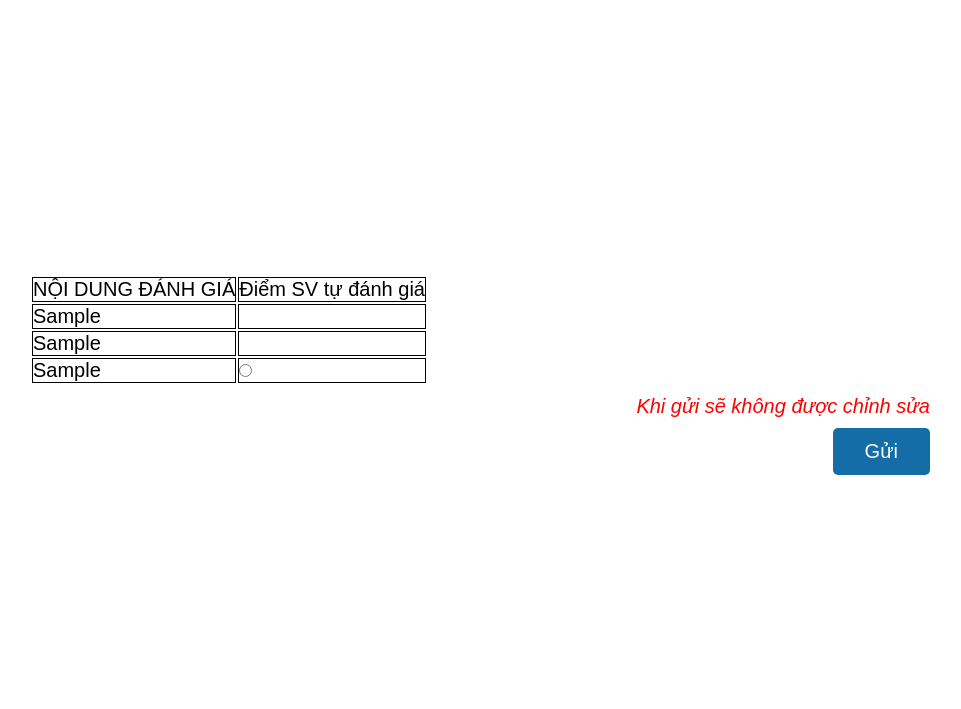
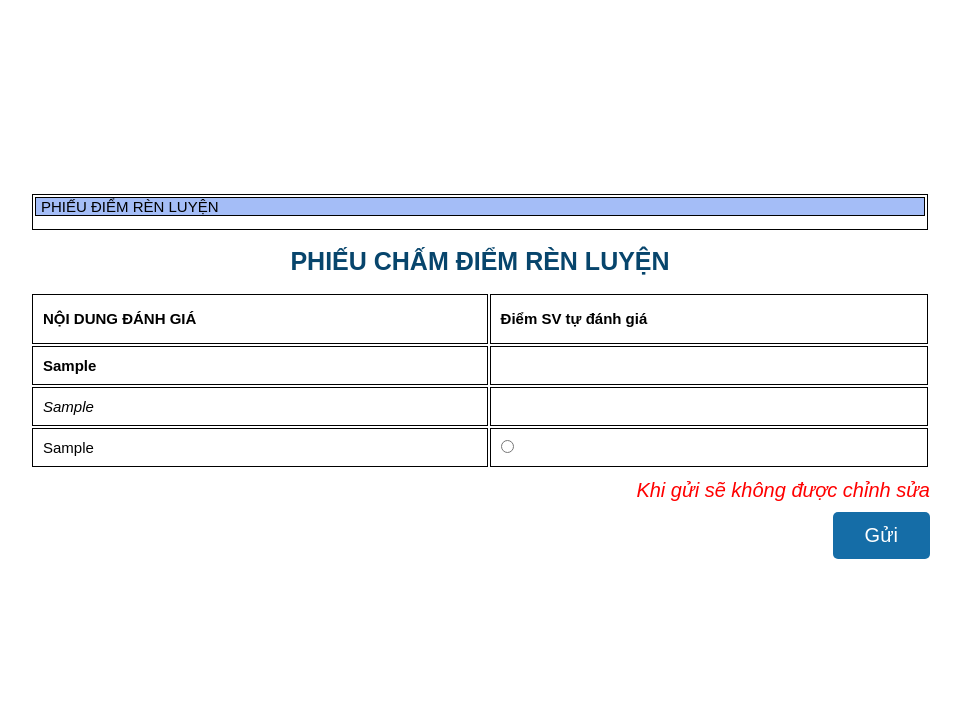
Before and after one commit to dorajane2003/ql_drl, a PHP site: page / in a window 1280 px wide. Shown: the part 66-775 px from the top of the page, without its empty margins (160-1121 px from the left). Run offline with PHP 8.4, Linux system fonts and the light colour scheme; the visitor is signed in with stand-in values (Sample User, id 1); tables that the repository leaves empty or names only in its code hold one stand-in row (values such as "Sample post").

Commit message:
Update home.php

```diff
--- a/pages/home.php
+++ b/pages/home.php
@@ -56,71 +56,91 @@
     if (isset($_POST['btn_submit'])){
        foreach($list_tc2 as $tc2){
             $temp = "id_tc2={$tc2['id_tc2']}";
-            if (!isset($_POST[$temp])){
-                if (check_exist_list($tc2['id_tc2'],$list_tc3,'id_tc2')==false)
-                    $error_diem[$temp] = "Tiêu chí ".$tc2['nd_tc2']." chưa nhập điểm";
-            }else{
-                if (check_exist_list($tc2['id_tc2'],$list_tc3,'id_tc2')== false){
+            if (check_exist_list($tc2['id_tc2'],$list_tc3,'id_tc2')== false)
+                if (isset($_POST[$temp]))
+                    {
                         $temp_value = (int)$_POST[$temp];
                         if ($temp_value > $tc2['diem_max_tc2'])
-                        $error_diem[$temp] = "Tiêu chí ".$tc2['nd_tc2']." vượt quá điểm tối đa";
+                            $error_diem[$temp] = "Tiêu chí ".$tc2['nd_tc2']."<b> vượt quá điểm tối đa</b>";
                         else
+                        if ($temp_value <= $tc2['diem_max_tc2'])
                             $diem[$temp] =  $temp_value;
                     }
+                else{
+                    // echo $tc2['diem_max_tc2']<= 1;
+                    // if ($tc2['diem_max_tc2'] == 0)
+                        // $diem[$temp] = -0;
+                    // else
+                    $error_diem[$temp] = "Tiêu chí ".$tc2['nd_tc2']."<b> chưa nhập điểm</b>";
+
             }
-       }
+
 
        foreach($list_tc3 as $tc3){
             $temp = "id_tc3={$tc3['id_tc3']}";
             if ($tc3['id_tc2'] == 1){
                 if (isset($_POST['dtb'])){
-                    $dtb = $_POST['dtb'];
+                    $diem[$temp] = $tc3['diem_max_tc3'];
                 }
                 else
                     $error_diem['dtb']="Bạn chưa chọn điểm!";
             }
             else
-                if (!empty($_POST[$temp])){
+                if (isset($_POST[$temp])){
+
                     $temp_value = (int)$_POST[$temp];
                         if ($temp_value > $tc3['diem_max_tc3'])
-                            $error_diem[$temp] = "Tiêu chí ".$tc3['nd_tc3']." vượt quá điểm tối đa";
-                        else
-                            $diem[$temp] =  $temp_value;
+                            $error_diem[$temp] = "Tiêu chí ".$tc3['nd_tc3']."<b> vượt quá điểm tối đa</b>";
+
+                        if ($temp_value <= $tc3['diem_max_tc3'])
+                            $diem[$temp] = $temp_value;
                 }
                 else
-                if (empty($_POST[$temp]))
-                    $error_diem[$temp] = "Tiêu chí ".$tc3['nd_tc3']." chưa nhập điểm";
-        }
-
-       if (empty($error_diem)){
-            foreach ($list_tc1 as $tc){
-                foreach($list_tc2 as $tc2){
-                    $temp = "id_tc2={$tc2['id_tc2']}";
-                    if (!isset($_POST[$temp])){
-                        if (check_exist_list($tc2['id_tc2'],$list_tc3,'id_tc2')==false)
-                            $error_diem[$temp] = $temp;
-                    }else{
-                        if (check_exist_list($tc2['id_tc2'],$list_tc3,'id_tc2')== false){
-                            $temp_value = (int)$_POST[$temp];
-                            if ($temp_value > $tc2['diem_max_tc2'])
-                                $error_diem[$temp] = "Tiêu chí ".$tc2['nd_tc2']." vượt quá điểm tối đa";
-                            else
-                                $diem[$temp] =  $temp_value;
+                if (empty($_POST[$temp])){
+                        $error_diem[$temp] = "Tiêu chí ".$tc3['nd_tc3']."<b> chưa nhập điểm</b>";
                 }
         }
        }
 
+
+       if (empty($error_diem)){
+            foreach ($list_tc2 as $tc2){
+                $sum = 0;
+                $temp = "id_tc2={$tc2['id_tc2']}";
+                echo $temp."-";
+                if (check_exist_list($tc2['id_tc2'],$list_tc3,'id_tc2')){
+                    foreach ($list_tc3 as $tc3){
+                        if ($tc3['id_tc2'] == $tc2['id_tc2']){
+                            $temp = "id_tc3={$tc3['id_tc3']}";
+                            $sum += $diem[$temp];
+                        }
+                    }
+                }
+               echo $sum."<br>";
             }
        }
     }
 ?>
+
 <style>
     table{
     border: none;
+    border-collapse: separate;
+    box-sizing: border-box;
+    text-indent: initial;
+    border-spacing: 2px;
+    border-color: gray;
+    width: 100%;
     }
     td{
+
     border: 1px solid #000;
     /* border-left: 1px solid #000; */
+    }
+    .Pdrl td{
+        font-size: 15px;
+        padding: 10px 10px;
+
     }
     input[type=number]{
         border: none;
@@ -138,17 +158,38 @@
                 ?>
             </div>
 
-
+        <table class="Pdrl">
+                <tr>
+                    <td style="height: 36px;vertical-align: top;padding:0px" colspan="2">
+                        <div class="Message">
                             <table>
+                                <tbody>
                                     <tr>
-                    <td>NỘI DUNG ĐÁNH GIÁ</td>
-                    <td>Điểm SV tự đánh giá</td>
+                                        <td style="padding:0px">
+                                            <div class="drl-base">
+                                                <div class="title" style="background-color: rgb(164, 189, 247);">
+                                                    <span class="Label" style="margin: 5px 0px;padding-left: 5px;">PHIẾU ĐIỂM RÈN LUYỆN</span>
+                                                </div>
+                                            </div>
+                                        </td>
+                                    </tr>
+                                </tbody>
+                            </table>
+                        </div>
+                    </td>
+                </tr>
+                <tr>
+                    <td colspan="2" style="height:60px;font-size:25px;color:#07456c; text-align: center; border:none"><b>PHIẾU CHẤM ĐIỂM RÈN LUYỆN</b> </td>
+                </tr>
+                <tr style="height:50px;">
+                    <td ><b>NỘI DUNG ĐÁNH GIÁ</b> </td>
+                    <td ><b>Điểm SV tự đánh giá</b> </td>
                 </tr>
             <?php
                 foreach ($list_tc1 as $tc){
             ?>
                 <tr>
-                    <td><?php echo $tc['nd_tc1']; ?></td>
+                    <td><b><?php echo $tc['nd_tc1']; ?></b></td>
                     <td></td>
                 </tr>
                 <?php
@@ -156,7 +197,20 @@
                     if ($tc2['id_tc1'] == $tc['id_tc1']){
                 ?>
                     <tr>
+                        <?php
+                            $temp ='id_tc2';
+                            if(check_exist_list($tc2['id_tc2'],$list_tc3,$temp) ){
+                                ?>
+                            <td><i><?php echo $tc2['nd_tc2']; ?></i></td>
+                        <?php
+                            }
+                            else {
+                                ?>
                                 <td><?php echo $tc2['nd_tc2']; ?></td>
+                        <?php
+                            }
+
+                        ?>
 
                         <?php
 
@@ -169,11 +223,10 @@
                             ?>
                             <td class="">
                                 <input type="number" name="<?php echo "id_tc2=".$tc2['id_tc2']; ?>" placeholder="nhập điểm"
-                                                            value="
-                                                            <?php
+                                                            value="<?php
                                                             $temp = "id_tc2={$tc2['id_tc2']}";
                                                             if (empty($error_diem[$temp]))
-                                                            if (!empty($diem[$temp]))
+                                                            if (isset($diem[$temp]))
                                                                 echo  $diem[$temp];
                                                             ?>">
 
@@ -192,23 +245,26 @@
                             <?php
                             if ($tc3['id_tc2']==1){
                             ?>
-                             <td><input type="radio" name="dtb"
-                                                            <?php
+                             <td><input type="radio" name="dtb" value="<?php  echo "id_tc3=".$tc3['id_tc3']; ?>"  <?php
+                                                 $temp = "id_tc3={$tc3['id_tc3']}";
                                                 if (empty($error_diem['dtb']))
-                                                                if (!empty($diem['dtb']))
-                                                                    echo  'checked="checked" ';
-                                                            ?>>
+                                                    if (isset($diem[$temp]))
+                                                    {
+                                                        echo 'checked="checked"';
+                                                    }
+                                            ?>
+                                >
                             </td>
                              <?php
                             }else{
                              ?>
                             <td><input type="number" name="<?php echo "id_tc3=".$tc3['id_tc3']; ?>" id="" placeholder="nhập điểm"
-                            <?php
-                                                            if (empty($error_diem['dtb']))
-                                                                if (!empty($diem['dtb']))
-                                                                    echo  'checked="checked"';
-                                                            ?>
-                                    >
+                                value="<?php
+                                                $temp = "id_tc3={$tc3['id_tc3']}";
+                                                        if (empty($error_diem[$temp]))
+                                                        if (isset($diem[$temp]))
+                                                            echo  $diem[$temp];
+                                        ?>">
                             </td>
                         </tr>
                 <?php
```
Lines whose indentation alone changed are shown as unchanged.
